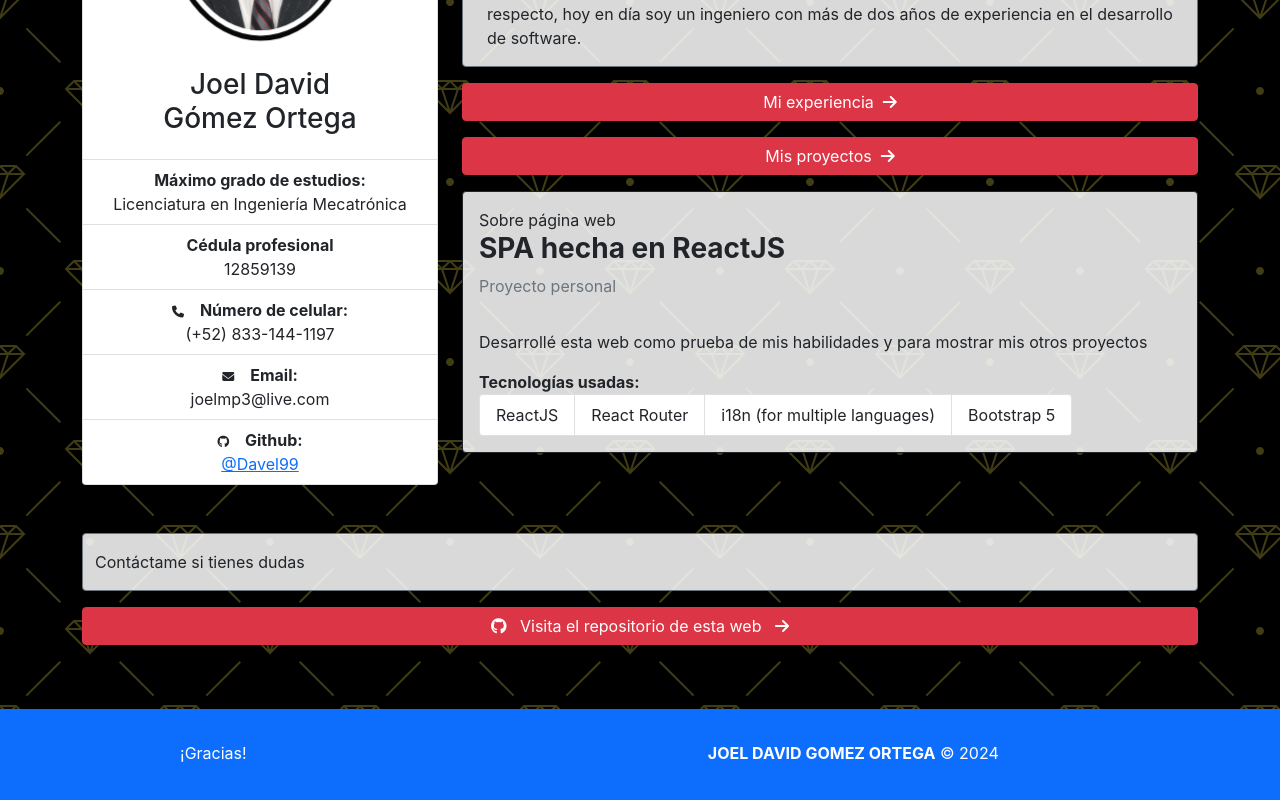
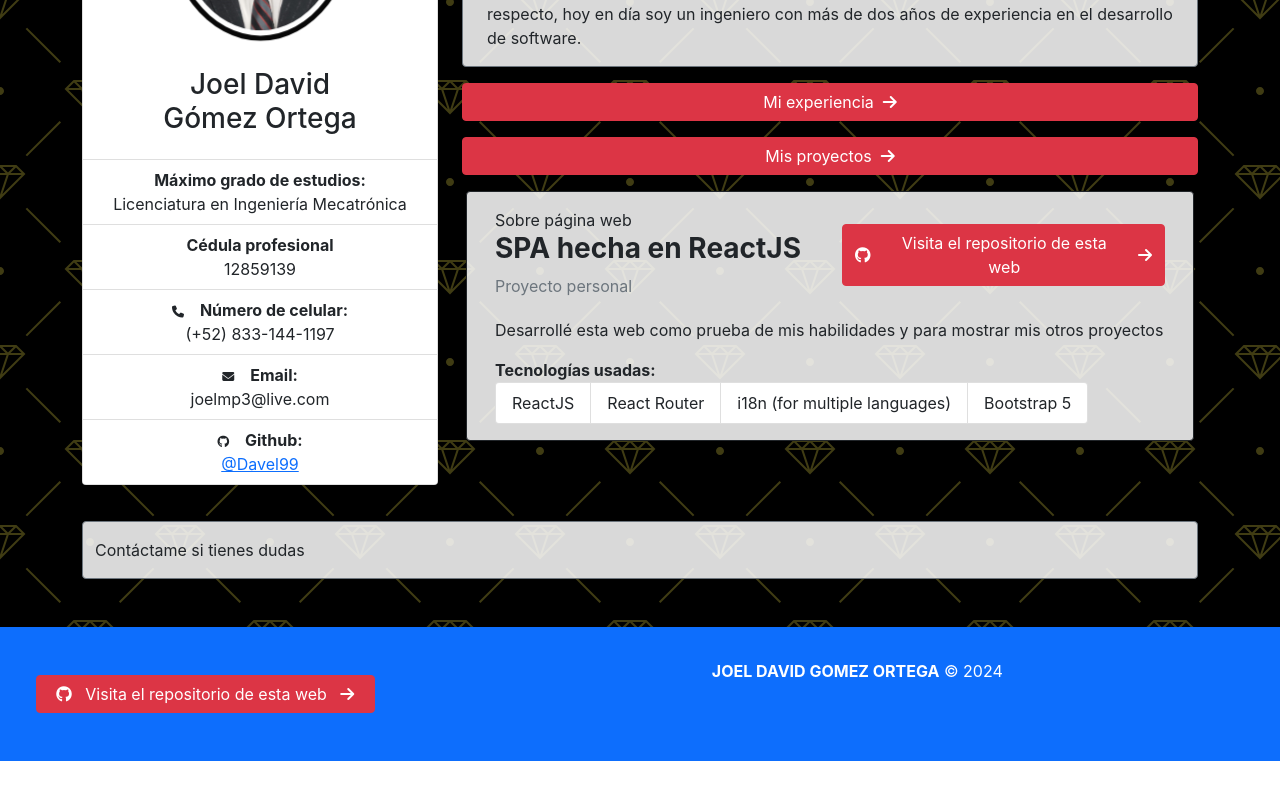
Before and after one commit to Davel99/resume, a React (Create React App) app: page / in a window 1280 px wide. Shown: the part 414-1214 px from the top of the page. After the commit the page ends 1175 px from the top, so only its background shows below. Built offline with nearby package versions, Linux system fonts and the light colour scheme.

Commit message:
Ordering elements

```diff
--- a/src/components/Footer.jsx
+++ b/src/components/Footer.jsx
@@ -1,10 +1,12 @@
+import RepoLink from "../pages/microcomponents/RepoLink"
+
 const Footer = () => {
     const curentYear = new Date().getFullYear()
     return (
         <footer class="bg-primary py-3">
-            <div class="d-flex py-3 text-white text-center">
-                <div class="col-sm-12 col-md-4">
-                    ¡Gracias!
+            <div class="row py-3 text-white text-center">
+                <div class="col-sm-12 col-md-4 px-5">
+                    <RepoLink href="https://github.com/Davel99/resume">Visita el repositorio de esta web</RepoLink>
                 </div>
                 <div class="col-sm-12 col-md-8">
                     <b>JOEL DAVID GOMEZ ORTEGA</b> © <span id="yearSpan">{curentYear}</span>
--- a/src/pages/Home.jsx
+++ b/src/pages/Home.jsx
@@ -1,6 +1,5 @@
 import HomePresentation from "./subcomponents/HomePresentation"
 import PresentationCard from "./subcomponents/PresentationCard"
-import LinkRepo from "./microcomponents/RepoLink"
 
 const Home = () => {
     return (
@@ -18,8 +17,6 @@ const Home = () => {
                     Contáctame si tienes dudas
                 </p>
             </div>
-
-            <LinkRepo href="https://github.com/Davel99/resume">Visita el repositorio de esta web</LinkRepo>
         </div>
 
     )
--- a/src/pages/subcomponents/HomePresentation.jsx
+++ b/src/pages/subcomponents/HomePresentation.jsx
@@ -1,5 +1,6 @@
 import { Link } from "react-router-dom"
 import ProjectHeading from "../microcomponents/ProjectHeading"
+import RepoLink from "../microcomponents/RepoLink"
 
 const HomePresentation = () => {
     return (
@@ -34,7 +35,8 @@ const HomePresentation = () => {
                 <i class="fa-solid fa-arrow-right"></i>
             </Link>
 
-            <div className="container border border-dark rounded bg-semil text-dark p-3 my-3">
+            <div className="container mx-0 px-3">
+                <div className="row border border-dark rounded bg-semil text-dark p-3 my-3">
                     <div className="col-md-6">
                         <ProjectHeading
                             to="Sobre página web"
@@ -43,6 +45,7 @@ const HomePresentation = () => {
                     </div>
                     <div className="col-md-6">
                         <div className="my-3">
+                            <RepoLink href="https://github.com/Davel99/resume">Visita el repositorio de esta web</RepoLink>
                         </div>
                     </div>
                     <div className="col-12 pt-3">
@@ -58,6 +61,7 @@ const HomePresentation = () => {
                         </ul>
                     </div>
                 </div>
+            </div>
         </>
     )
 
```
Lines whose indentation alone changed are shown as unchanged.
